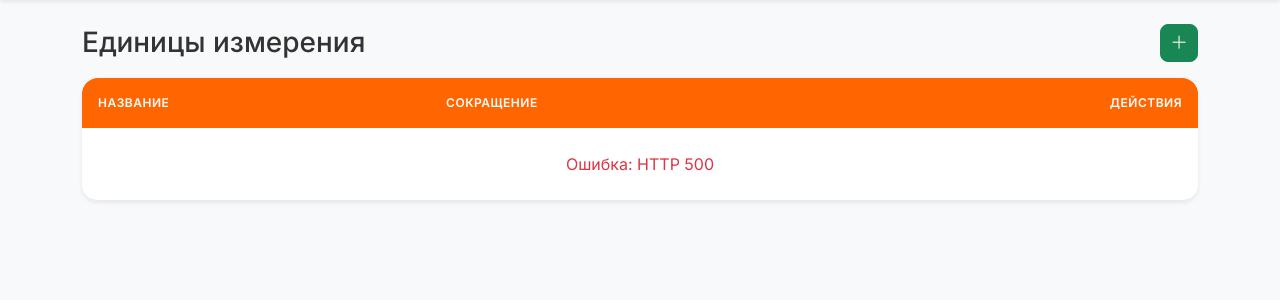
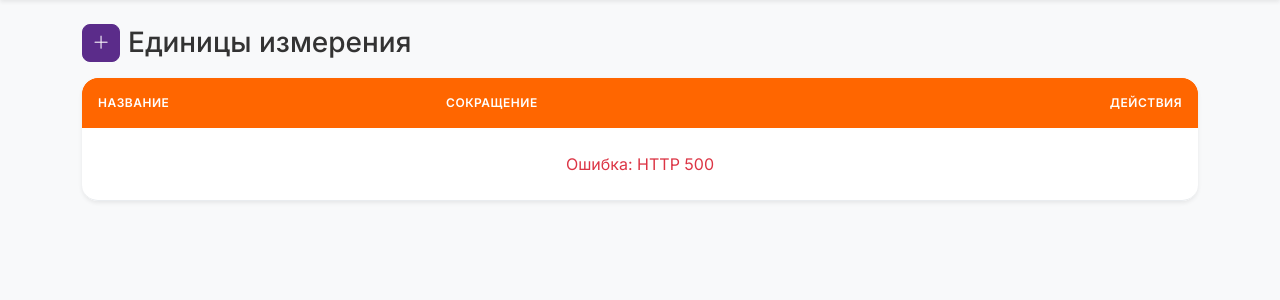
Before and after one commit to Death-Router/ppe-tracker, a FastAPI app: page /units in a window 1280 px wide. Shown: the part 101-401 px from the top of the page. Run offline with FastAPI, Linux system fonts and the light colour scheme; the visitor is signed in with stand-in values (Sample User, id 1); data that the repository does not hold is empty; some libraries are stand-ins or nearby versions.

Commit message:
ui: force update list headers with purple add button (left)

```diff
--- a/app/templates/departments/list.html
+++ b/app/templates/departments/list.html
@@ -1,8 +1,10 @@
 {% extends "base.html" %}
 {% block content %}
-<div class="d-flex justify-content-between align-items-center mb-3">
+<div class="d-flex align-items-center gap-2 mb-3">
+    <button class="btn btn-add-purple" data-bs-toggle="modal" data-bs-target="#createModal" title="Добавить">
+        <i class="bi bi-plus-lg"></i>
+    </button>
     <h1 class="h3 mb-0">Подразделения</h1>
-    <button class="btn btn-add btn-sm" data-bs-toggle="modal" data-bs-target="#createModal" title="Добавить"><i class="bi bi-plus-lg"></i></button>
 </div>
 
 <div class="card shadow-sm">
--- a/app/templates/employees/list.html
+++ b/app/templates/employees/list.html
@@ -1,9 +1,11 @@
 {% extends "base.html" %}
 
 {% block content %}
-<div class="d-flex justify-content-between align-items-center mb-3">
+<div class="d-flex align-items-center gap-2 mb-3">
+    <button class="btn btn-add-purple" data-bs-toggle="modal" data-bs-target="#createModal" title="Добавить">
+        <i class="bi bi-plus-lg"></i>
+    </button>
     <h1 class="h3 mb-0">Сотрудники</h1>
-    <button class="btn btn-add btn-sm" title="Добавить" data-bs-toggle="modal" data-bs-target="#createModal"><i class="bi bi-plus-lg"></i></button>
 </div>
 
 <div class="card shadow-sm">
--- a/app/templates/positions/list.html
+++ b/app/templates/positions/list.html
@@ -1,8 +1,10 @@
 {% extends "base.html" %}
 {% block content %}
-<div class="d-flex justify-content-between align-items-center mb-3">
+<div class="d-flex align-items-center gap-2 mb-3">
+    <button class="btn btn-add-purple" data-bs-toggle="modal" data-bs-target="#createModal" title="Добавить">
+        <i class="bi bi-plus-lg"></i>
+    </button>
     <h1 class="h3 mb-0">Должности</h1>
-    <button class="btn btn-add btn-sm" title="Добавить" data-bs-toggle="modal" data-bs-target="#createModal"><i class="bi bi-plus-lg"></i></button>
 </div>
 
 <div class="card shadow-sm">
--- a/app/templates/ppe_functions/list.html
+++ b/app/templates/ppe_functions/list.html
@@ -1,8 +1,10 @@
 {% extends "base.html" %}
 {% block content %}
-<div class="d-flex justify-content-between align-items-center mb-3">
+<div class="d-flex align-items-center gap-2 mb-3">
+    <button class="btn btn-add-purple" data-bs-toggle="modal" data-bs-target="#createModal" title="Добавить">
+        <i class="bi bi-plus-lg"></i>
+    </button>
     <h1 class="h3 mb-0">Функции СИЗ (Защита)</h1>
-    <button class="btn btn-add btn-sm" data-bs-toggle="modal" data-bs-target="#createModal" title="Добавить"><i class="bi bi-plus-lg"></i></button>
 </div>
 
 <div class="card shadow-sm">
--- a/app/templates/ppe_size_groups/list.html
+++ b/app/templates/ppe_size_groups/list.html
@@ -1,8 +1,10 @@
 {% extends "base.html" %}
 {% block content %}
-<div class="d-flex justify-content-between align-items-center mb-3">
+<div class="d-flex align-items-center gap-2 mb-3">
+    <button class="btn btn-add-purple" data-bs-toggle="modal" data-bs-target="#createModal" title="Добавить">
+        <i class="bi bi-plus-lg"></i>
+    </button>
     <h1 class="h3 mb-0">Размерные группы</h1>
-    <button class="btn btn-add btn-sm" data-bs-toggle="modal" data-bs-target="#createModal" title="Добавить"><i class="bi bi-plus-lg"></i></button>
 </div>
 
 <div class="card shadow-sm">
--- a/app/templates/units/list.html
+++ b/app/templates/units/list.html
@@ -1,8 +1,10 @@
 {% extends "base.html" %}
 {% block content %}
-<div class="d-flex justify-content-between align-items-center mb-3">
+<div class="d-flex align-items-center gap-2 mb-3">
+    <button class="btn btn-add-purple" data-bs-toggle="modal" data-bs-target="#createModal" title="Добавить">
+        <i class="bi bi-plus-lg"></i>
+    </button>
     <h1 class="h3 mb-0">Единицы измерения</h1>
-    <button class="btn btn-add btn-sm" data-bs-toggle="modal" data-bs-target="#createModal" title="Добавить"><i class="bi bi-plus-lg"></i></button>
 </div>
 
 <div class="card shadow-sm">
```
Also changed, not shown: 1 other file.
